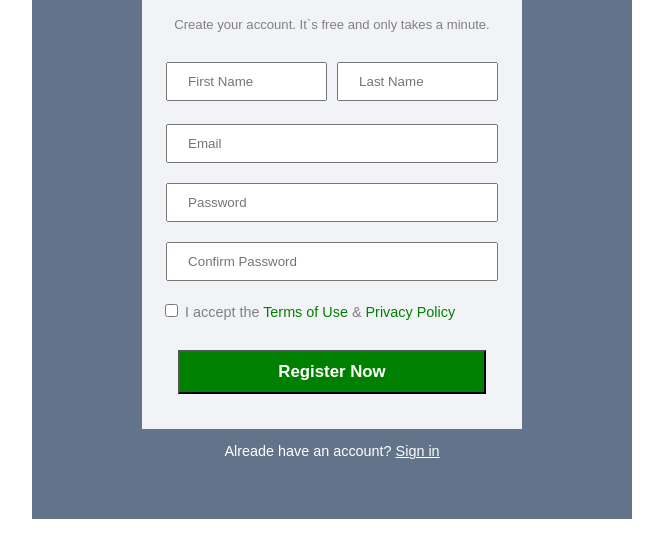
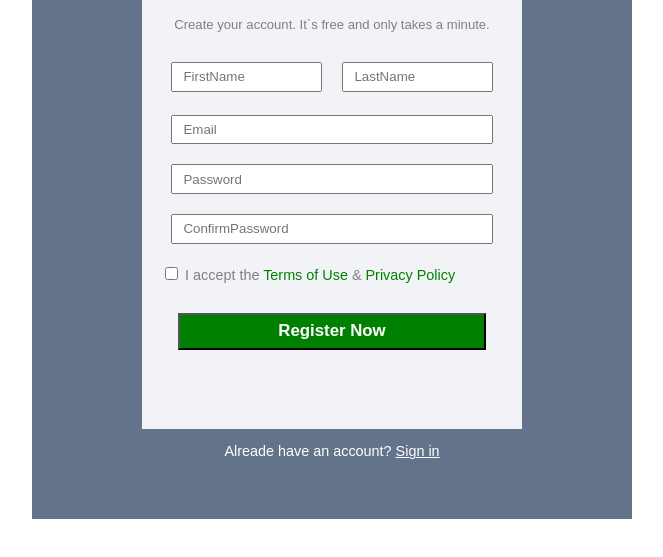
Before and after one commit to stanislavBenet/html-css-homework-21.12-form, a plain HTML site: page index.html in a window 1280 px wide. Shown: the part 109-666 px from the top of the page, without its empty margins (308-971 px from the left). Drawn offline with Linux system fonts and the light colour scheme.

Commit message:
Add edit

```diff
--- a/assets/css/style.css
+++ b/assets/css/style.css
@@ -66,24 +66,24 @@ form > input:last-child {
    width: 90%;
    display: block;
    margin: 20px auto;
-   padding: 10px;
+   padding: 0.4em;
 }
 
-form label:first-child {
+.containForFullName {
    display: flex;
    flex-direction: row;
    justify-content: space-around;
    margin: 0 auto;
 }
 
-form label:first-child > input {
+.containForFullName > input {
    width: 40%;
    margin: 10px 0 3px 0;
-   padding: 10px;
+   padding: 0.4em;
 }
 
 ::placeholder {
-   padding: 10px;
+   padding: 0.4em;
 }
 
 form > input:last-child {
--- a/index.html
+++ b/index.html
@@ -11,23 +11,23 @@
          <section class="section">
             <h1 class="section__header">Register</h1>
             <p>Create your account. It`s free and only takes a minute.</p>
-            <form class="section__form" action="" method="get">
-               <label>
+            <form class="section__form" action="#" method="get">
+               <div class="containForFullName">
                   <input
                      type="text"
                      name="First Name"
-                     id="First Name"
-                     placeholder="First Name"
+                     id="FirstName"
+                     placeholder="FirstName"
                      required
                   />
                   <input
                      type="text"
                      name="Last Name"
-                     id="Last Name"
-                     placeholder="Last Name"
+                     id="LastName"
+                     placeholder="LastName"
                      required
                   />
-               </label>
+               </div>
                <input type="email" name="email" id="email" placeholder="Email" required />
                <input
                   type="password"
@@ -38,9 +38,9 @@
                />
                <input
                   type="password"
-                  name="password"
-                  id="password"
-                  placeholder="Confirm Password"
+                  name="ConfirmPassword"
+                  id="ConfirmPassword"
+                  placeholder="ConfirmPassword"
                   required
                />
                <label class="checkbox-font">
```
